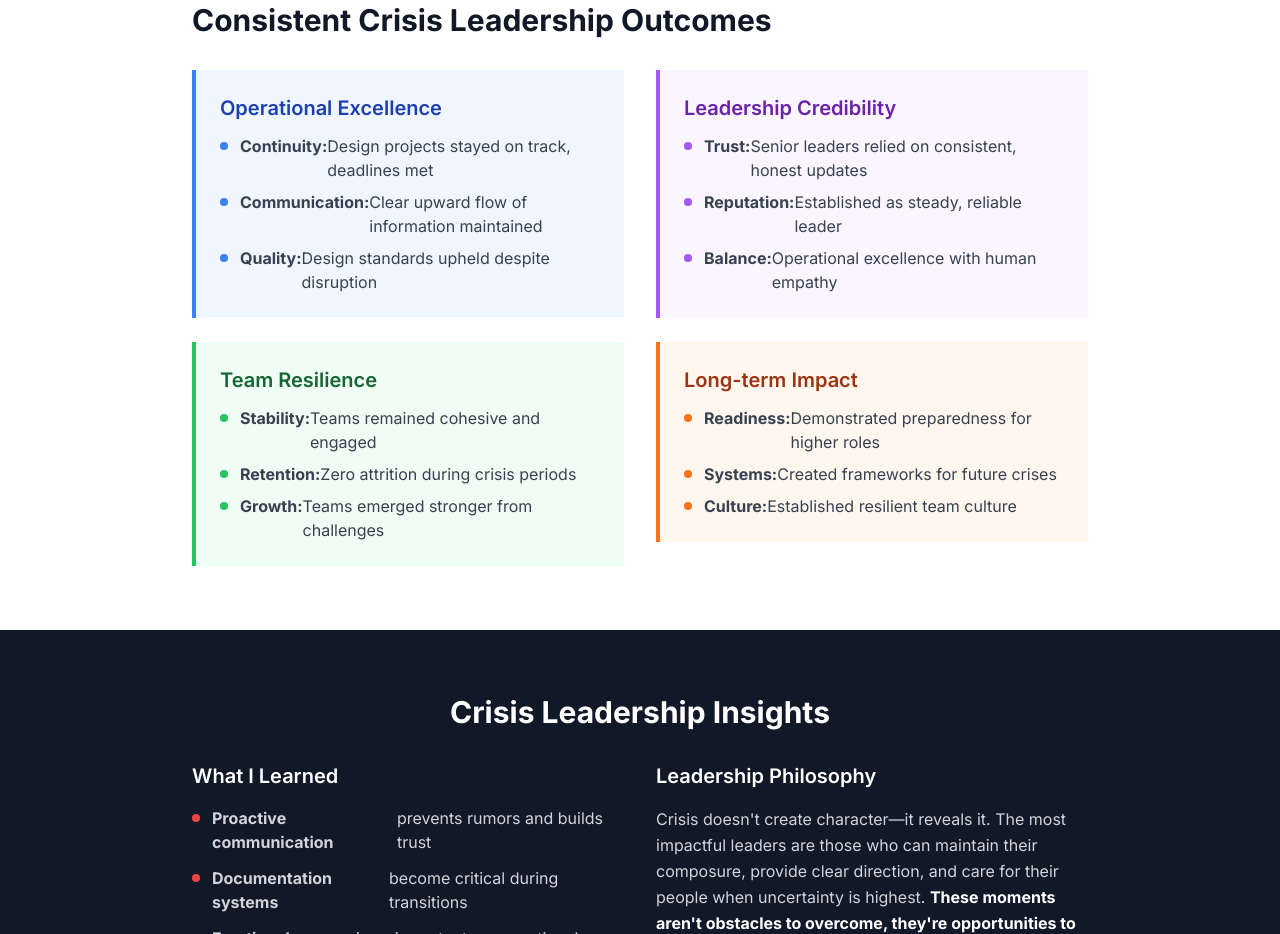
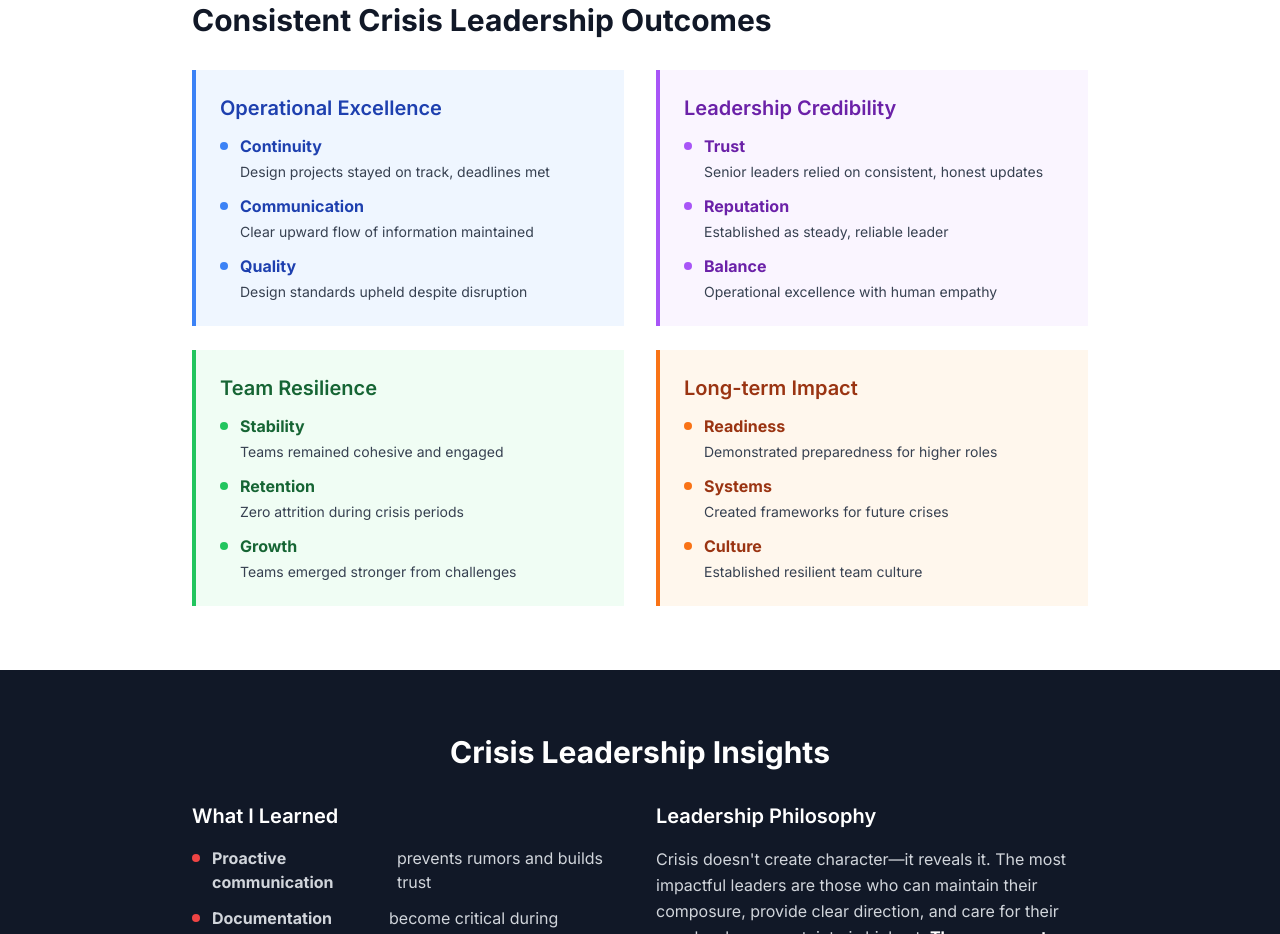
Before and after one commit to calvinllyman/calvin-lyman-portfolio, a Next.js app: page /case-studies/crisis-leadership in a window 1280 px wide. Shown: the part 2640-3574 px from the top of the page. Built offline with nearby package versions, Linux system fonts and the light colour scheme.

Commit message:
made AI correct inconsistencies

```diff
--- a/src/components/CaseStudies.tsx
+++ b/src/components/CaseStudies.tsx
@@ -5,7 +5,6 @@ export default function CaseStudies() {
     {
       title: "Paycom Collaboration Framework",
       description: "Designed a cross-functional framework that transformed how Product and Design collaborate across five product portfolios",
-      impact: "100% improvement in request quality and strategic design partnership",
       category: "Process & Leadership",
       link: "/case-studies/paycom-framework",
       gradient: "green-emerald" as const,
@@ -14,7 +13,6 @@ export default function CaseStudies() {
     {
       title: "Leadership Development at Scale",
       description: "Developed five team leads through individualized coaching journeys, creating a scalable leadership foundation",
-      impact: "100% leadership growth success and self-sustaining culture",
       category: "Team Building & Mentorship",
       link: "/case-studies/leadership-development",
       gradient: "blue-purple" as const,
@@ -23,7 +21,6 @@ export default function CaseStudies() {
     {
       title: "Crisis Leadership Excellence",
       description: "Led teams through unexpected transitions and organizational restructuring with calm, clarity, and compassion",
-      impact: "Zero team attrition and 100% project continuity during crisis periods",
       category: "Change Management",
       link: "/case-studies/crisis-leadership",
       gradient: "red-rose" as const,
@@ -63,8 +60,7 @@ export default function CaseStudies() {
               <div className="p-6">
                 <div className="text-sm text-blue-600 font-semibold mb-2">{study.category}</div>
                 <h3 className="text-xl font-bold mb-3 text-gray-900">{study.title}</h3>
-                <p className="text-gray-600 mb-4">{study.description}</p>
-                <div className="text-sm font-semibold text-green-600 mb-4">{study.impact}</div>
+                <p className="text-gray-600 mb-6">{study.description}</p>
                 {study.link !== "#" ? (
                   <a
                     href={study.link}
--- a/src/components/CrisisLeadershipCaseStudy.tsx
+++ b/src/components/CrisisLeadershipCaseStudy.tsx
@@ -290,36 +290,54 @@ export default function CrisisLeadershipCaseStudy() {
               <div className="space-y-6">
                 <div className="bg-blue-50 border-l-4 border-blue-500 p-6">
                   <h3 className="text-xl font-semibold mb-3 text-blue-800">Operational Excellence</h3>
-                  <ul className="space-y-2 text-gray-700">
+                  <ul className="space-y-3 text-gray-700">
                     <li className="flex items-start">
                       <span className="w-2 h-2 bg-blue-500 rounded-full mt-2 mr-3 flex-shrink-0"></span>
-                      <strong>Continuity:</strong> Design projects stayed on track, deadlines met
+                      <div>
+                        <strong className="text-blue-800">Continuity</strong>
+                        <div className="text-sm mt-1">Design projects stayed on track, deadlines met</div>
+                      </div>
                     </li>
                     <li className="flex items-start">
                       <span className="w-2 h-2 bg-blue-500 rounded-full mt-2 mr-3 flex-shrink-0"></span>
-                      <strong>Communication:</strong> Clear upward flow of information maintained
+                      <div>
+                        <strong className="text-blue-800">Communication</strong>
+                        <div className="text-sm mt-1">Clear upward flow of information maintained</div>
+                      </div>
                     </li>
                     <li className="flex items-start">
                       <span className="w-2 h-2 bg-blue-500 rounded-full mt-2 mr-3 flex-shrink-0"></span>
-                      <strong>Quality:</strong> Design standards upheld despite disruption
+                      <div>
+                        <strong className="text-blue-800">Quality</strong>
+                        <div className="text-sm mt-1">Design standards upheld despite disruption</div>
+                      </div>
                     </li>
                   </ul>
                 </div>
 
                 <div className="bg-green-50 border-l-4 border-green-500 p-6">
                   <h3 className="text-xl font-semibold mb-3 text-green-800">Team Resilience</h3>
-                  <ul className="space-y-2 text-gray-700">
+                  <ul className="space-y-3 text-gray-700">
                     <li className="flex items-start">
                       <span className="w-2 h-2 bg-green-500 rounded-full mt-2 mr-3 flex-shrink-0"></span>
-                      <strong>Stability:</strong> Teams remained cohesive and engaged
+                      <div>
+                        <strong className="text-green-800">Stability</strong>
+                        <div className="text-sm mt-1">Teams remained cohesive and engaged</div>
+                      </div>
                     </li>
                     <li className="flex items-start">
                       <span className="w-2 h-2 bg-green-500 rounded-full mt-2 mr-3 flex-shrink-0"></span>
-                      <strong>Retention:</strong> Zero attrition during crisis periods
+                      <div>
+                        <strong className="text-green-800">Retention</strong>
+                        <div className="text-sm mt-1">Zero attrition during crisis periods</div>
+                      </div>
                     </li>
                     <li className="flex items-start">
                       <span className="w-2 h-2 bg-green-500 rounded-full mt-2 mr-3 flex-shrink-0"></span>
-                      <strong>Growth:</strong> Teams emerged stronger from challenges
+                      <div>
+                        <strong className="text-green-800">Growth</strong>
+                        <div className="text-sm mt-1">Teams emerged stronger from challenges</div>
+                      </div>
                     </li>
                   </ul>
                 </div>
@@ -328,36 +346,54 @@ export default function CrisisLeadershipCaseStudy() {
               <div className="space-y-6">
                 <div className="bg-purple-50 border-l-4 border-purple-500 p-6">
                   <h3 className="text-xl font-semibold mb-3 text-purple-800">Leadership Credibility</h3>
-                  <ul className="space-y-2 text-gray-700">
+                  <ul className="space-y-3 text-gray-700">
                     <li className="flex items-start">
                       <span className="w-2 h-2 bg-purple-500 rounded-full mt-2 mr-3 flex-shrink-0"></span>
-                      <strong>Trust:</strong> Senior leaders relied on consistent, honest updates
+                      <div>
+                        <strong className="text-purple-800">Trust</strong>
+                        <div className="text-sm mt-1">Senior leaders relied on consistent, honest updates</div>
+                      </div>
                     </li>
                     <li className="flex items-start">
                       <span className="w-2 h-2 bg-purple-500 rounded-full mt-2 mr-3 flex-shrink-0"></span>
-                      <strong>Reputation:</strong> Established as steady, reliable leader
+                      <div>
+                        <strong className="text-purple-800">Reputation</strong>
+                        <div className="text-sm mt-1">Established as steady, reliable leader</div>
+                      </div>
                     </li>
                     <li className="flex items-start">
                       <span className="w-2 h-2 bg-purple-500 rounded-full mt-2 mr-3 flex-shrink-0"></span>
-                      <strong>Balance:</strong> Operational excellence with human empathy
+                      <div>
+                        <strong className="text-purple-800">Balance</strong>
+                        <div className="text-sm mt-1">Operational excellence with human empathy</div>
+                      </div>
                     </li>
                   </ul>
                 </div>
 
                 <div className="bg-orange-50 border-l-4 border-orange-500 p-6">
                   <h3 className="text-xl font-semibold mb-3 text-orange-800">Long-term Impact</h3>
-                  <ul className="space-y-2 text-gray-700">
+                  <ul className="space-y-3 text-gray-700">
                     <li className="flex items-start">
                       <span className="w-2 h-2 bg-orange-500 rounded-full mt-2 mr-3 flex-shrink-0"></span>
-                      <strong>Readiness:</strong> Demonstrated preparedness for higher roles
+                      <div>
+                        <strong className="text-orange-800">Readiness</strong>
+                        <div className="text-sm mt-1">Demonstrated preparedness for higher roles</div>
+                      </div>
                     </li>
                     <li className="flex items-start">
                       <span className="w-2 h-2 bg-orange-500 rounded-full mt-2 mr-3 flex-shrink-0"></span>
-                      <strong>Systems:</strong> Created frameworks for future crises
+                      <div>
+                        <strong className="text-orange-800">Systems</strong>
+                        <div className="text-sm mt-1">Created frameworks for future crises</div>
+                      </div>
                     </li>
                     <li className="flex items-start">
                       <span className="w-2 h-2 bg-orange-500 rounded-full mt-2 mr-3 flex-shrink-0"></span>
-                      <strong>Culture:</strong> Established resilient team culture
+                      <div>
+                        <strong className="text-orange-800">Culture</strong>
+                        <div className="text-sm mt-1">Established resilient team culture</div>
+                      </div>
                     </li>
                   </ul>
                 </div>
--- a/src/components/LeadershipDevelopmentCaseStudy.tsx
+++ b/src/components/LeadershipDevelopmentCaseStudy.tsx
@@ -11,7 +11,7 @@ export default function LeadershipDevelopmentCaseStudy() {
         ]}
       />
       {/* Hero Section */}
-      <section className="bg-gradient-to-br from-green-600 to-emerald-700 text-white py-20">
+      <section className="bg-gradient-to-br from-blue-600 to-purple-700 text-white py-20">
         <div className="container mx-auto px-6">
           <div className="max-w-4xl mx-auto text-center">
             <h1 className="text-4xl md:text-6xl font-bold mb-6">
--- a/src/components/PaycomCaseStudy.tsx
+++ b/src/components/PaycomCaseStudy.tsx
@@ -11,7 +11,7 @@ export default function PaycomCaseStudy() {
         ]}
       />
       {/* Hero Section */}
-      <section className="bg-gradient-to-br from-blue-600 to-purple-700 text-white py-20">
+      <section className="bg-gradient-to-br from-green-600 to-emerald-700 text-white py-20">
         <div className="container mx-auto px-6">
           <div className="max-w-4xl mx-auto text-center">
             <h1 className="text-4xl md:text-6xl font-bold mb-6">
```
